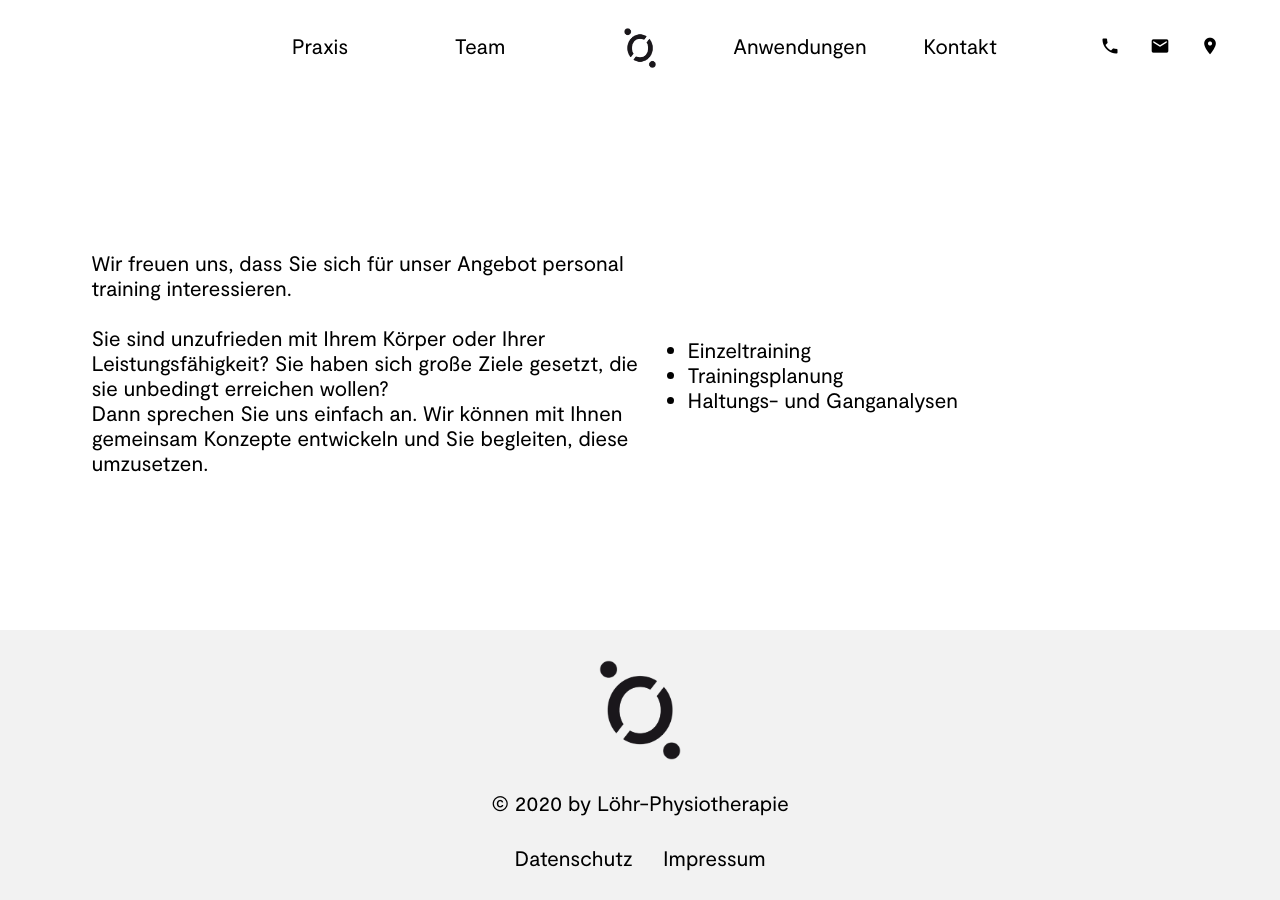
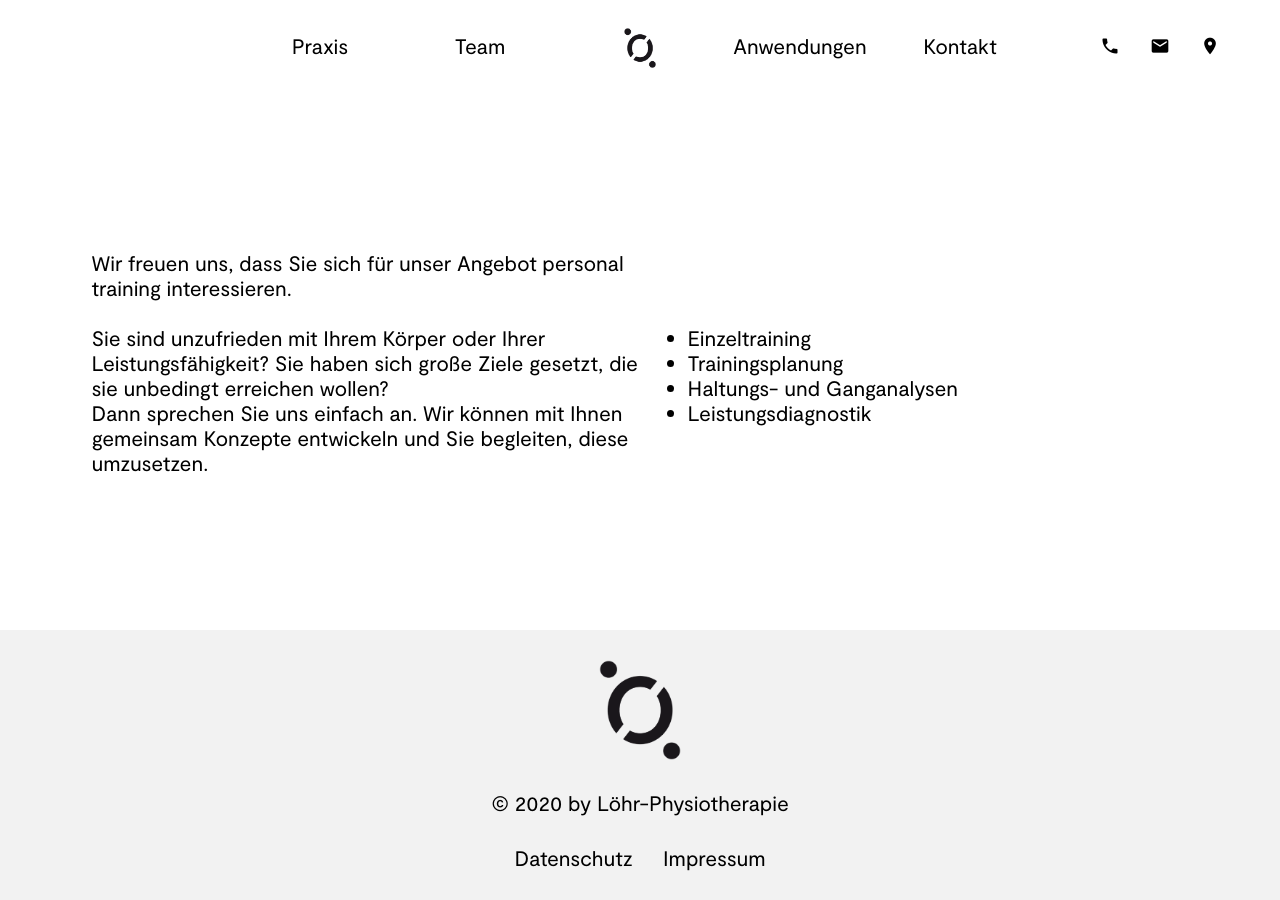
Before and after one commit to loehr-physiotherapie/loehr-physiotherapie.github.io, a Jekyll site: the page built from coaching.html, in a window 1280 px wide and 900 px high, scrolled down 280 px. Built offline with Jekyll 4.4.1, drawn with Linux system fonts in a browser that asks for light colours.

Commit message:
Updated 'coaching.html' via CloudCannon

```diff
--- a/coaching.html
+++ b/coaching.html
@@ -18,5 +18,6 @@ permalink: /coaching/
                     <li>Einzeltraining</li>
                     <li>Trainingsplanung</li>
                     <li>Haltungs- und Ganganalysen</li>
+                    <li>Leistungsdiagnostik</li>
                 </ul>
             </section>
```
